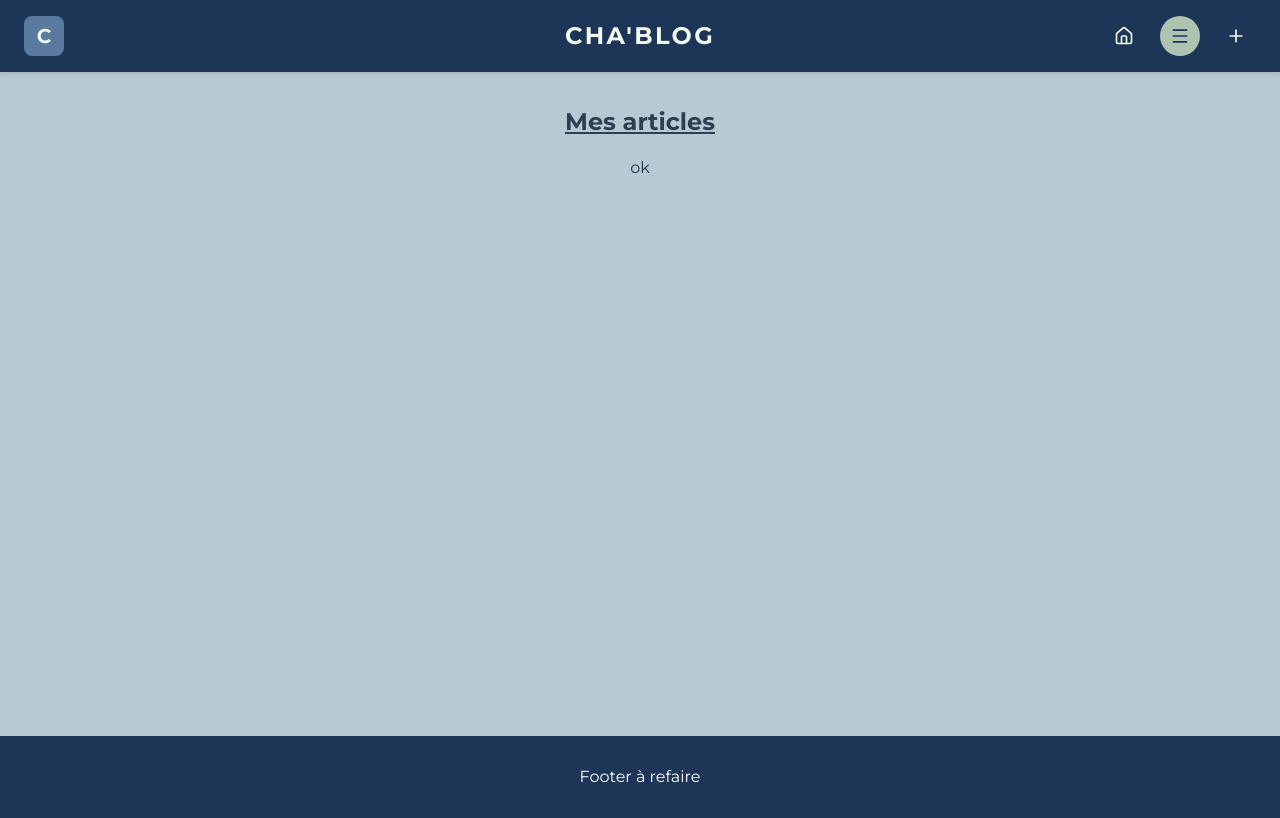
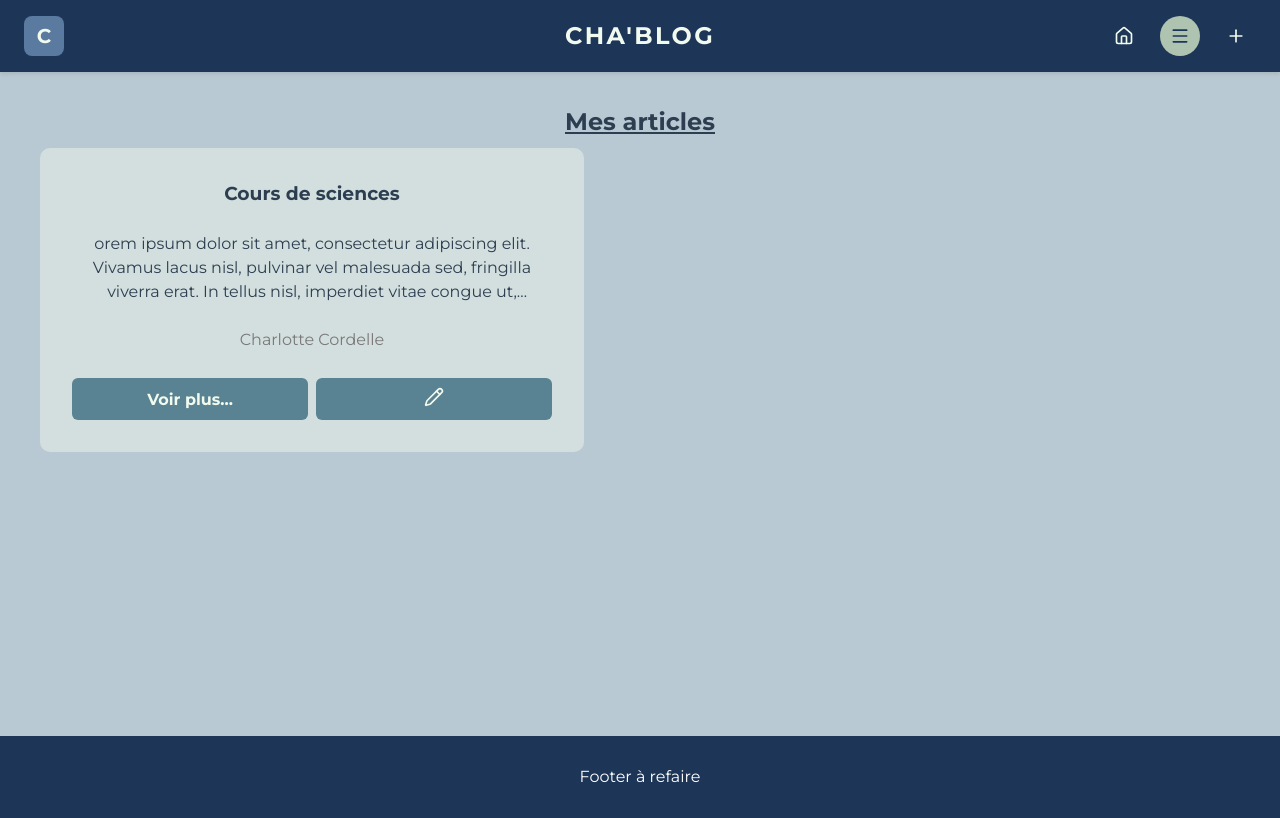
Before and after one commit to charlottecordelle/Blog-manager, a React (Vite) app in the folder day05/blog-manager/: page /all in a window 1280 px wide. Built offline with nearby package versions, Linux system fonts and the light colour scheme.

Commit message:
ajout de la modale

```diff
--- a/day05/blog-manager/src/App.tsx
+++ b/day05/blog-manager/src/App.tsx
@@ -2,7 +2,7 @@ import { Routes, Route } from 'react-router-dom';
 import Layout from './components/layout/Layout';
 import Home from './pages/Home';
 import './App.css';
-import AllArticles from './pages/AllArticles';
+import AllArticles from './pages/All/AllArticles';
 import New from './pages/New';
 
 
--- a/day05/blog-manager/src/components/article-card/Article-card.css
+++ b/day05/blog-manager/src/components/article-card/Article-card.css
@@ -1,5 +1,61 @@
 .article-card {
-    background-color: beige;
-    height: 25rem;
-    width: 10rem;
+  background-color: #d3dfde;
+  width: 30rem;
+  height: 15rem;
+  color: aliceblue;
+  border-radius: 10px;
+  padding: 2rem;
+  display: flex;
+  flex-direction: column;
+  justify-content: flex-start;
+  gap: 0.5rem;
 }
+
+h3,
+.content {
+  color: #2c3e50;
+}
+
+h3 {
+  margin: 0;
+}
+
+.content {
+  display: -webkit-box;
+  -webkit-box-orient: vertical;
+  -webkit-line-clamp: 3;
+  overflow: hidden;
+  margin-top: 1rem;
+}
+
+.muted {
+  color: rgb(122, 120, 120);
+  margin: 0;
+  font-size: bold;
+  /* margin-bottom: 1rem; */
+}
+
+.article-card:hover {
+  transform: translateY(3);
+}
+
+.redirectBtn {
+  background-color: #598392;
+  color: #f1faee;
+  border-radius: 6px;
+  font-weight: 600;
+  cursor: pointer;
+  padding: 0.5rem 1rem;
+  width: 20rem;
+}
+
+.redirectBtn:hover {
+  background-color: #517380;
+  border-color: #517380;
+}
+
+.btn-group {
+  display: flex;
+  gap: 0.5rem; /* espace entre les boutons */
+  margin-top: auto; /* pousse les boutons en bas de la card */
+}
--- a/day05/blog-manager/src/components/article-card/Article-card.tsx
+++ b/day05/blog-manager/src/components/article-card/Article-card.tsx
@@ -1,9 +1,47 @@
+import "./Article-card.css";
+import { Pencil } from "lucide-react";
+import { useState } from "react";
+import "./Modal.css"
+import Form from "../form/Form";
+
 function ArticleCard() {
-    return (
-        <div className="article-card">
-            <p>ok</p>
-        </div>
-    );
+  const [isOpen, setIsOpen] = useState(false);
+
+  return (
+    <div className="article-card">
+      <h3>Cours de sciences</h3>
+      <p className="content">
+        orem ipsum dolor sit amet, consectetur adipiscing elit. Vivamus lacus
+        nisl, pulvinar vel malesuada sed, fringilla viverra erat. In tellus
+        nisl, imperdiet vitae congue ut, sollicitudin eu arcu. Sed lobortis sem
+        at turpis tristique tincidunt. Sed viverra eget neque non vehicula.
+        Morbi feugiat mi nec mattis congue. Aenean euismod ultricies sodales.
+      </p>
+      <p className="muted">Charlotte Cordelle</p>
+      <div className="btn-group">
+        <button type="button" className="redirectBtn">
+          Voir plus...
+        </button>
+        <button className="redirectBtn" onClick={() => setIsOpen(true)}>
+          <Pencil size={20} />
+        </button>
+
+        {isOpen && (
+          <div className="modal-overlay" onClick={() => setIsOpen(false)}>
+            <div className="modal-content" onClick={(e) => e.stopPropagation()}>
+              <h2>Titre de la modale</h2>
+              <p>Voici le contenu détaillé de ton article 😄</p>
+              <Form />
+
+              <button className="close-btn" onClick={() => setIsOpen(false)}>
+                Fermer
+              </button>
+            </div>
+          </div>
+        )}
+      </div>
+    </div>
+  );
 }
 
 export default ArticleCard;
--- /dev/null
+++ b/day05/blog-manager/src/components/article-card/Modal.css
@@ -0,0 +1,40 @@
+/* FOND FLOU */
+.modal-overlay {
+    position: fixed;
+    top: 0;
+    left: 0;
+    width: 100vw;
+    height: 100vh;
+    background: rgba(0, 0, 0, 0.5);
+    display: flex;
+    justify-content: center;
+    align-items: center;
+    z-index: 999;
+  }
+
+  /* BOÎTE CENTRALE */
+  .modal-content {
+    background: #ffffff;
+    padding: 2rem;
+    border-radius: 10px;
+    width: 30rem;
+    max-width: 90%;
+    color: #2c3e50;
+    box-shadow: 0 4px 12px rgba(0, 0, 0, 0.2);
+  }
+
+  /* BOUTON FERMER */
+  .close-btn {
+    margin-top: 1rem;
+    background-color: #598392;
+    color: #fff;
+    padding: 0.6rem 1.2rem;
+    border-radius: 6px;
+    cursor: pointer;
+    border: none;
+    font-weight: bold;
+  }
+
+  .close-btn:hover {
+    background-color: #517380;
+  }
--- a/day05/blog-manager/src/components/form/Form.css
+++ b/day05/blog-manager/src/components/form/Form.css
@@ -56,7 +56,7 @@ h2 {
 
 .btn {
   background-color: #598392;
-  color: white;
+  color: #F1FAEE;
   padding: 0.85rem 2rem;
   border: 2px solid #598392;
   border-radius: 6px;
@@ -76,3 +76,12 @@ h2 {
 .btn:active {
   transform: translateY(0);
 }
+
+.btn:disabled {
+  background-color: #517380;
+  border-color: #517380;
+  color: #e0e5e6;
+  cursor: not-allowed;
+  opacity: 0.6;
+  box-shadow: none;
+}
--- a/day05/blog-manager/src/pages/AllArticles.tsx
+++ b/day05/blog-manager/src/pages/All/AllArticles.tsx
@@ -1,4 +1,4 @@
-import ArticleCard from "../components/article-card/Article-card";
+import ArticleCard from "../../components/article-card/Article-card";
 
 const AllArticles = () => {
     return (
--- a/day05/blog-manager/src/routes.tsx
+++ b/day05/blog-manager/src/routes.tsx
@@ -1,7 +1,7 @@
 import { createBrowserRouter } from 'react-router-dom';
 import Layout from './components/layout/Layout';
 import Home from './pages/Home';
-import AllArticles from './pages/AllArticles';
+import AllArticles from './pages/All/AllArticles';
 import New from './pages/New';
 
 export const router = createBrowserRouter([
```
